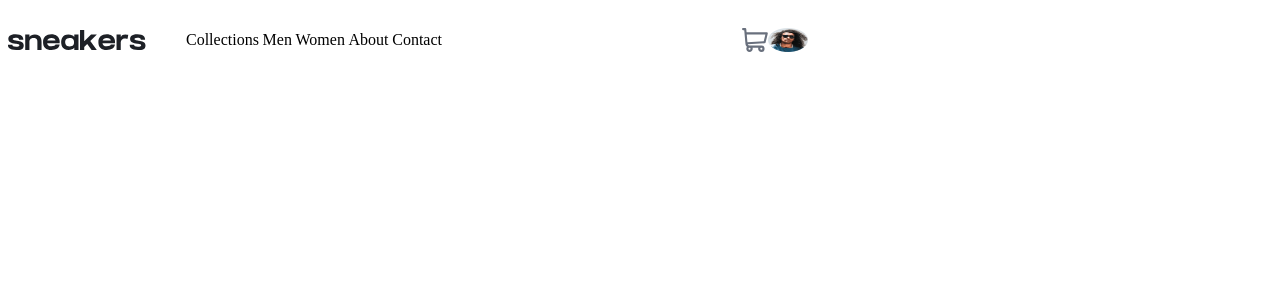
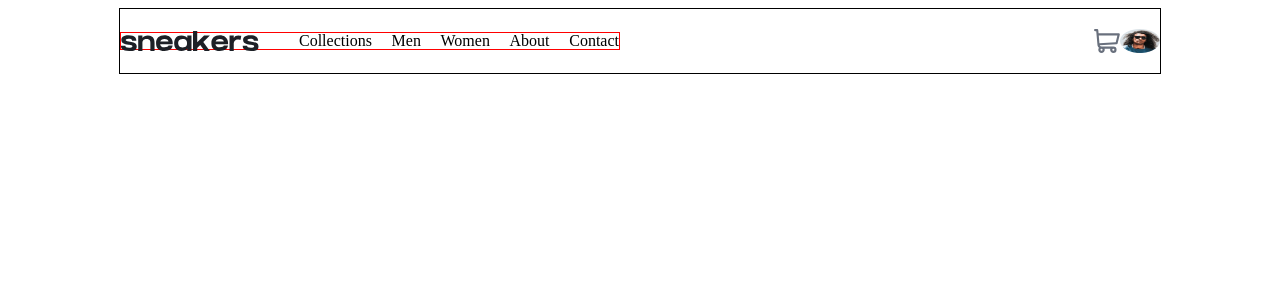
Before and after one commit to Vahe-Sevachyan/E-commerce-product-page, a React (Vite) app: page / in a window 1280 px wide. Shown: the top 300 px of the page. Built offline with nearby package versions, Linux system fonts and the light colour scheme.

Commit message:
centered navbar

```diff
--- a/src/Components/Navbar/NavBar.css
+++ b/src/Components/Navbar/NavBar.css
@@ -1,30 +1,36 @@
+.navSection {
+  display: flex;
+  justify-content: center;
+}
 .navBarContainer {
   display: flex;
-  justify-content: center;
+  justify-content: space-between;
   align-items: center;
   height: 8vh;
-  width: 50rem;
+  width: 65rem;
+  border: solid black 1px;
 }
 .navLinks {
   display: flex;
   justify-content: center;
   justify-content: space-between;
   align-items: center;
-  width: 20vw;
+  width: 20rem;
   list-style-type: none;
 }
-
-.linksLogo {
+.nav-links-wrapper {
   display: flex;
   justify-content: center;
   align-items: center;
   height: 2vh;
-  margin-right: auto;
+  min-width: 30rem;
+  border: solid red 1px;
 }
-.cart_avatar {
+.avatar-section {
   display: flex;
   height: 3vh;
 }
+
 @media screen and (max-width: 600px) {
   .navbar {
     /* Adjust styles for small screens */
--- a/src/Components/Navbar/NavBar.jsx
+++ b/src/Components/Navbar/NavBar.jsx
@@ -4,8 +4,9 @@ import avatar from "../../assets/images/image-avatar.png";
 import "./NavBar.css";
 const NavBar = () => {
   return (
-    <div className="navBarContainer">
-      <div className="linksLogo">
+    <div className="navSection">
+      <div className="navBarContainer ">
+        <div className="nav-links-wrapper">
           <img src={storeLogo} alt="" />
           <ul className="navLinks">
             <li>Collections</li>
@@ -15,12 +16,12 @@ const NavBar = () => {
             <li>Contact</li>
           </ul>
         </div>
-      <div className="cart_avatar">
+        <div className="avatar-section">
           <img src={cartIcon} alt="" />
           <img src={avatar} alt="" width="40px" />
         </div>
       </div>
+    </div>
   );
 };
-
 export default NavBar;
```
Lines whose indentation alone changed are shown as unchanged.
